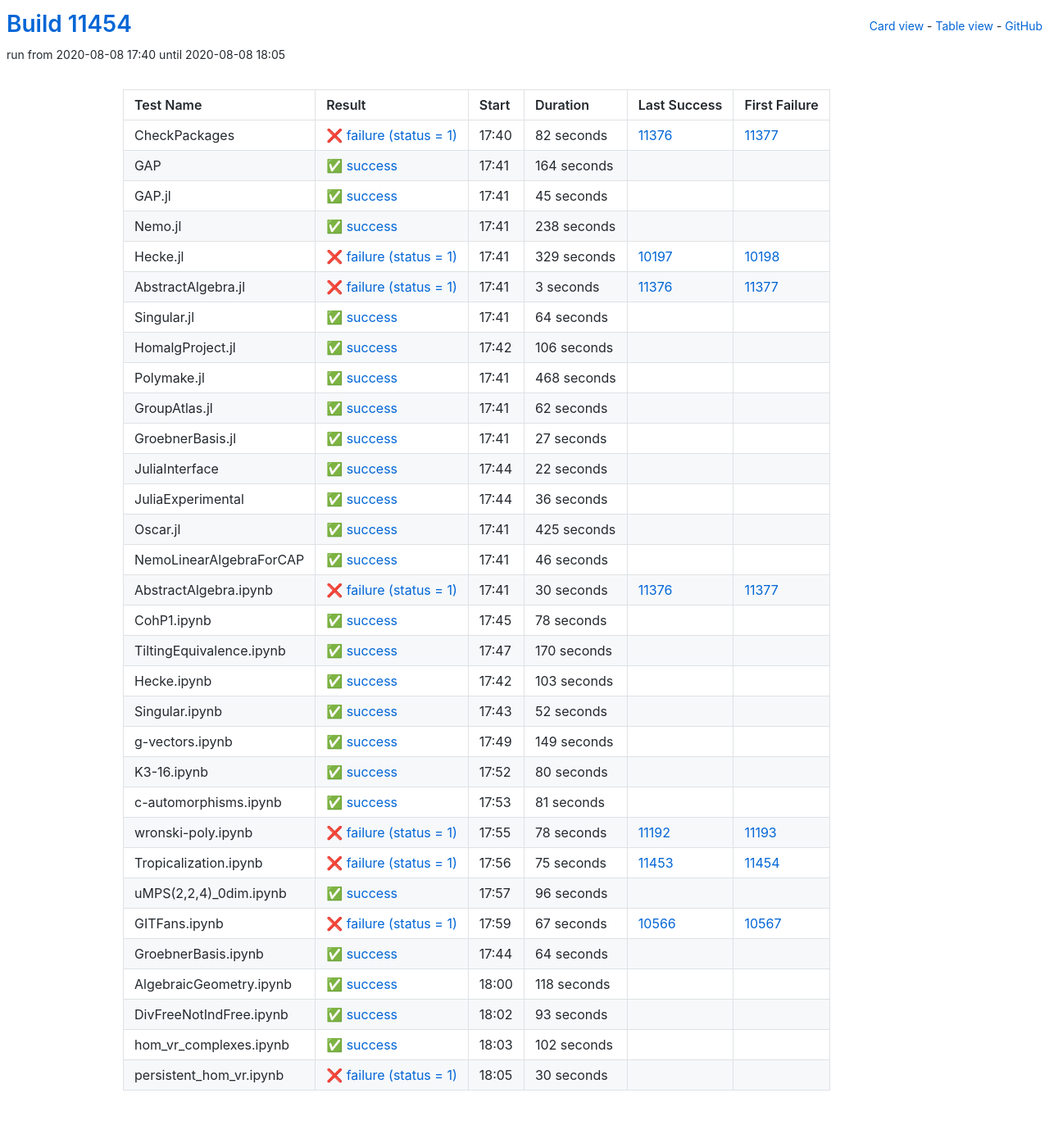
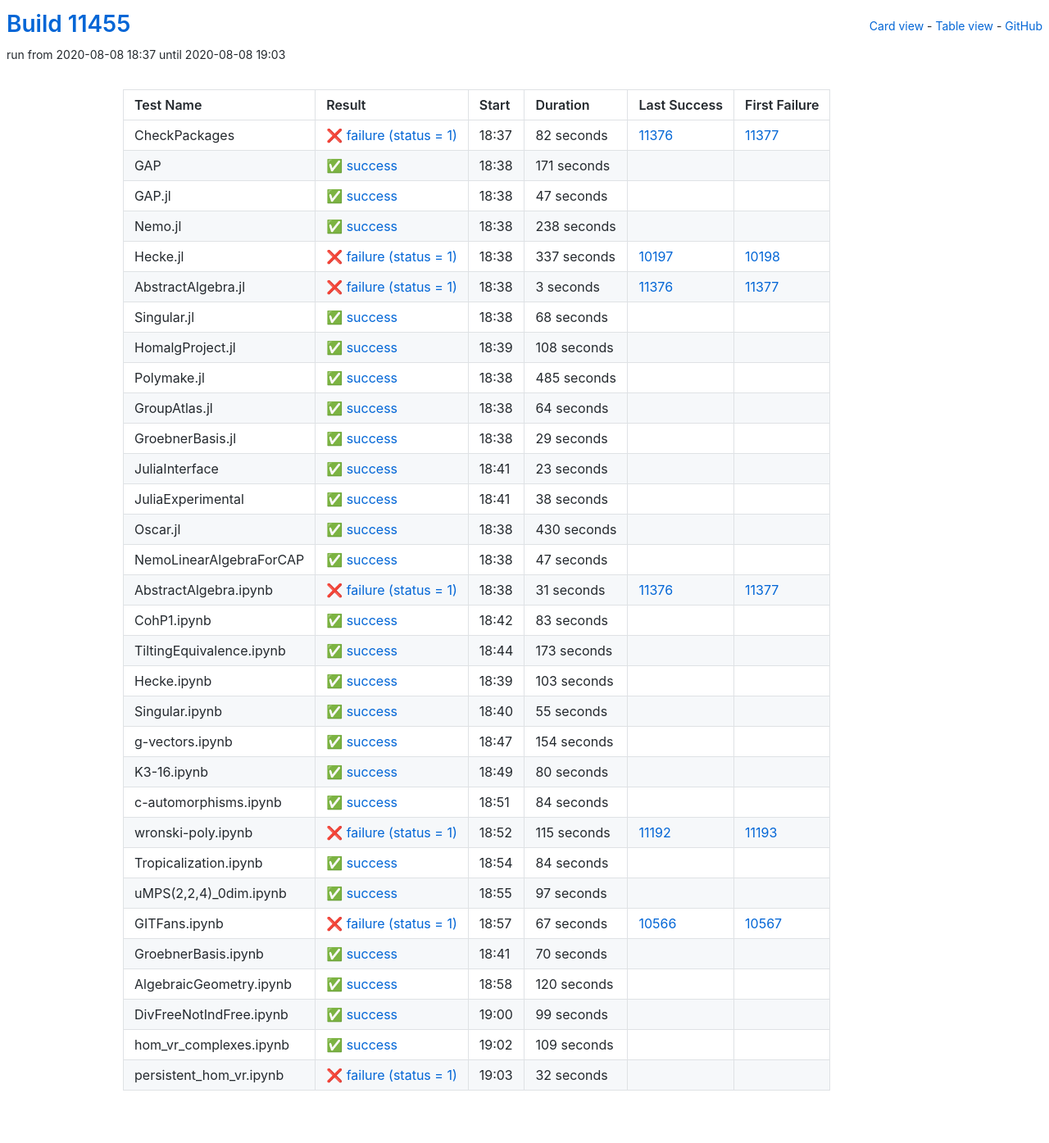
Before and after one commit to oscar-system/oscar-ci-status, a Jekyll site: the page built from table.html, in a window 1280 px wide. Shown: the whole page at 82% size. Built offline with Jekyll 4.4.1, drawn with Linux system fonts in a browser that asks for light colours.

Commit message:
Build #11455

```diff
--- a/_data/ci.yml
+++ b/_data/ci.yml
@@ -1,6 +1,6 @@
 ---
-build: 11454
-build_url: https://oscarci.mathematik.uni-kl.de/job/oscar/11454/
+build: 11455
+build_url: https://oscarci.mathematik.uni-kl.de/job/oscar/11455/
 job: oscar
 organization: oscar-system
 repo: oscar-ci-status
@@ -8,8 +8,8 @@
 tests:
 - name: CheckPackages
   id: checkpackages
-  log: https://oscarci.mathematik.uni-kl.de/job/oscar/11454/artifact/logs/build-11454/CheckPackages.log
-  start: 2020-08-08 17:40
+  log: https://oscarci.mathematik.uni-kl.de/job/oscar/11455/artifact/logs/build-11455/CheckPackages.log
+  start: 2020-08-08 18:37
   success: false
   exitcode: 1
   status: failure
@@ -20,32 +20,32 @@
   first_failure_url: https://oscarci.mathematik.uni-kl.de/job/oscar/11377/
 - name: GAP
   id: gap
-  log: https://oscarci.mathematik.uni-kl.de/job/oscar/11454/artifact/logs/build-11454/GAP.log
-  start: 2020-08-08 17:41
+  log: https://oscarci.mathematik.uni-kl.de/job/oscar/11455/artifact/logs/build-11455/GAP.log
+  start: 2020-08-08 18:38
   success: true
   exitcode: 0
   status: success
-  duration: 164
+  duration: 171
   last_success: false
   last_success_url:
   first_failure: false
   first_failure_url:
 - name: GAP.jl
   id: gap-jl
-  log: https://oscarci.mathematik.uni-kl.de/job/oscar/11454/artifact/logs/build-11454/GAP.jl.log
-  start: 2020-08-08 17:41
+  log: https://oscarci.mathematik.uni-kl.de/job/oscar/11455/artifact/logs/build-11455/GAP.jl.log
+  start: 2020-08-08 18:38
   success: true
   exitcode: 0
   status: success
-  duration: 45
+  duration: 47
   last_success: false
   last_success_url:
   first_failure: false
   first_failure_url:
 - name: Nemo.jl
   id: nemo-jl
-  log: https://oscarci.mathematik.uni-kl.de/job/oscar/11454/artifact/logs/build-11454/Nemo.jl.log
-  start: 2020-08-08 17:41
+  log: https://oscarci.mathematik.uni-kl.de/job/oscar/11455/artifact/logs/build-11455/Nemo.jl.log
+  start: 2020-08-08 18:38
   success: true
   exitcode: 0
   status: success
@@ -56,20 +56,20 @@
   first_failure_url:
 - name: Hecke.jl
   id: hecke-jl
-  log: https://oscarci.mathematik.uni-kl.de/job/oscar/11454/artifact/logs/build-11454/Hecke.jl.log
-  start: 2020-08-08 17:41
+  log: https://oscarci.mathematik.uni-kl.de/job/oscar/11455/artifact/logs/build-11455/Hecke.jl.log
+  start: 2020-08-08 18:38
   success: false
   exitcode: 1
   status: failure
-  duration: 329
+  duration: 337
   last_success: 10197
   last_success_url: https://oscarci.mathematik.uni-kl.de/job/oscar/10197/
   first_failure: 10198
   first_failure_url: https://oscarci.mathematik.uni-kl.de/job/oscar/10198/
 - name: AbstractAlgebra.jl
   id: abstractalgebra-jl
-  log: https://oscarci.mathematik.uni-kl.de/job/oscar/11454/artifact/logs/build-11454/AbstractAlgebra.jl.log
-  start: 2020-08-08 17:41
+  log: https://oscarci.mathematik.uni-kl.de/job/oscar/11455/artifact/logs/build-11455/AbstractAlgebra.jl.log
+  start: 2020-08-08 18:38
   success: false
   exitcode: 1
   status: failure
@@ -80,8 +80,44 @@
   first_failure_url: https://oscarci.mathematik.uni-kl.de/job/oscar/11377/
 - name: Singular.jl
   id: singular-jl
-  log: https://oscarci.mathematik.uni-kl.de/job/oscar/11454/artifact/logs/build-11454/Singular.jl.log
-  start: 2020-08-08 17:41
+  log: https://oscarci.mathematik.uni-kl.de/job/oscar/11455/artifact/logs/build-11455/Singular.jl.log
+  start: 2020-08-08 18:38
+  success: true
+  exitcode: 0
+  status: success
+  duration: 68
+  last_success: false
+  last_success_url:
+  first_failure: false
+  first_failure_url:
+- name: HomalgProject.jl
+  id: homalgproject-jl
+  log: https://oscarci.mathematik.uni-kl.de/job/oscar/11455/artifact/logs/build-11455/HomalgProject.jl.log
+  start: 2020-08-08 18:39
+  success: true
+  exitcode: 0
+  status: success
+  duration: 108
+  last_success: false
+  last_success_url:
+  first_failure: false
+  first_failure_url:
+- name: Polymake.jl
+  id: polymake-jl
+  log: https://oscarci.mathematik.uni-kl.de/job/oscar/11455/artifact/logs/build-11455/Polymake.jl.log
+  start: 2020-08-08 18:38
+  success: true
+  exitcode: 0
+  status: success
+  duration: 485
+  last_success: false
+  last_success_url:
+  first_failure: false
+  first_failure_url:
+- name: GroupAtlas.jl
+  id: groupatlas-jl
+  log: https://oscarci.mathematik.uni-kl.de/job/oscar/11455/artifact/logs/build-11455/GroupAtlas.jl.log
+  start: 2020-08-08 18:38
   success: true
   exitcode: 0
   status: success
@@ -90,142 +126,106 @@
   last_success_url:
   first_failure: false
   first_failure_url:
-- name: HomalgProject.jl
-  id: homalgproject-jl
-  log: https://oscarci.mathematik.uni-kl.de/job/oscar/11454/artifact/logs/build-11454/HomalgProject.jl.log
-  start: 2020-08-08 17:42
+- name: GroebnerBasis.jl
+  id: groebnerbasis-jl
+  log: https://oscarci.mathematik.uni-kl.de/job/oscar/11455/artifact/logs/build-11455/GroebnerBasis.jl.log
+  start: 2020-08-08 18:38
   success: true
   exitcode: 0
   status: success
-  duration: 106
-  last_success: false
-  last_success_url:
-  first_failure: false
-  first_failure_url:
-- name: Polymake.jl
-  id: polymake-jl
-  log: https://oscarci.mathematik.uni-kl.de/job/oscar/11454/artifact/logs/build-11454/Polymake.jl.log
-  start: 2020-08-08 17:41
-  success: true
-  exitcode: 0
-  status: success
-  duration: 468
-  last_success: false
-  last_success_url:
-  first_failure: false
-  first_failure_url:
-- name: GroupAtlas.jl
-  id: groupatlas-jl
-  log: https://oscarci.mathematik.uni-kl.de/job/oscar/11454/artifact/logs/build-11454/GroupAtlas.jl.log
-  start: 2020-08-08 17:41
-  success: true
-  exitcode: 0
-  status: success
-  duration: 62
-  last_success: false
-  last_success_url:
-  first_failure: false
-  first_failure_url:
-- name: GroebnerBasis.jl
-  id: groebnerbasis-jl
-  log: https://oscarci.mathematik.uni-kl.de/job/oscar/11454/artifact/logs/build-11454/GroebnerBasis.jl.log
-  start: 2020-08-08 17:41
-  success: true
-  exitcode: 0
-  status: success
-  duration: 27
+  duration: 29
   last_success: false
   last_success_url:
   first_failure: false
   first_failure_url:
 - name: JuliaInterface
   id: juliainterface
-  log: https://oscarci.mathematik.uni-kl.de/job/oscar/11454/artifact/logs/build-11454/JuliaInterface.log
-  start: 2020-08-08 17:44
+  log: https://oscarci.mathematik.uni-kl.de/job/oscar/11455/artifact/logs/build-11455/JuliaInterface.log
+  start: 2020-08-08 18:41
   success: true
   exitcode: 0
   status: success
-  duration: 22
+  duration: 23
   last_success: false
   last_success_url:
   first_failure: false
   first_failure_url:
 - name: JuliaExperimental
   id: juliaexperimental
-  log: https://oscarci.mathematik.uni-kl.de/job/oscar/11454/artifact/logs/build-11454/JuliaExperimental.log
-  start: 2020-08-08 17:44
+  log: https://oscarci.mathematik.uni-kl.de/job/oscar/11455/artifact/logs/build-11455/JuliaExperimental.log
+  start: 2020-08-08 18:41
   success: true
   exitcode: 0
   status: success
-  duration: 36
+  duration: 38
   last_success: false
   last_success_url:
   first_failure: false
   first_failure_url:
 - name: Oscar.jl
   id: oscar-jl
-  log: https://oscarci.mathematik.uni-kl.de/job/oscar/11454/artifact/logs/build-11454/Oscar.jl.log
-  start: 2020-08-08 17:41
+  log: https://oscarci.mathematik.uni-kl.de/job/oscar/11455/artifact/logs/build-11455/Oscar.jl.log
+  start: 2020-08-08 18:38
   success: true
   exitcode: 0
   status: success
-  duration: 425
+  duration: 430
   last_success: false
   last_success_url:
   first_failure: false
   first_failure_url:
 - name: NemoLinearAlgebraForCAP
   id: nemolinearalgebraforcap
-  log: https://oscarci.mathematik.uni-kl.de/job/oscar/11454/artifact/logs/build-11454/NemoLinearAlgebraForCAP.log
-  start: 2020-08-08 17:41
+  log: https://oscarci.mathematik.uni-kl.de/job/oscar/11455/artifact/logs/build-11455/NemoLinearAlgebraForCAP.log
+  start: 2020-08-08 18:38
   success: true
   exitcode: 0
   status: success
-  duration: 46
+  duration: 47
   last_success: false
   last_success_url:
   first_failure: false
   first_failure_url:
 - name: AbstractAlgebra.ipynb
   id: abstractalgebra-ipynb
-  log: https://oscarci.mathematik.uni-kl.de/job/oscar/11454/artifact/logs/build-11454/AbstractAlgebra.ipynb.log
-  start: 2020-08-08 17:41
+  log: https://oscarci.mathematik.uni-kl.de/job/oscar/11455/artifact/logs/build-11455/AbstractAlgebra.ipynb.log
+  start: 2020-08-08 18:38
   success: false
   exitcode: 1
   status: failure
-  duration: 30
+  duration: 31
   last_success: 11376
   last_success_url: https://oscarci.mathematik.uni-kl.de/job/oscar/11376/
   first_failure: 11377
   first_failure_url: https://oscarci.mathematik.uni-kl.de/job/oscar/11377/
 - name: CohP1.ipynb
   id: cohp1-ipynb
-  log: https://oscarci.mathematik.uni-kl.de/job/oscar/11454/artifact/logs/build-11454/CohP1.ipynb.log
-  start: 2020-08-08 17:45
+  log: https://oscarci.mathematik.uni-kl.de/job/oscar/11455/artifact/logs/build-11455/CohP1.ipynb.log
+  start: 2020-08-08 18:42
   success: true
   exitcode: 0
   status: success
-  duration: 78
+  duration: 83
   last_success: false
   last_success_url:
   first_failure: false
   first_failure_url:
 - name: TiltingEquivalence.ipynb
   id: tiltingequivalence-ipynb
-  log: https://oscarci.mathematik.uni-kl.de/job/oscar/11454/artifact/logs/build-11454/TiltingEquivalence.ipynb.log
-  start: 2020-08-08 17:47
+  log: https://oscarci.mathematik.uni-kl.de/job/oscar/11455/artifact/logs/build-11455/TiltingEquivalence.ipynb.log
+  start: 2020-08-08 18:44
   success: true
   exitcode: 0
   status: success
-  duration: 170
+  duration: 173
   last_success: false
   last_success_url:
   first_failure: false
   first_failure_url:
 - name: Hecke.ipynb
   id: hecke-ipynb
-  log: https://oscarci.mathematik.uni-kl.de/job/oscar/11454/artifact/logs/build-11454/Hecke.ipynb.log
-  start: 2020-08-08 17:42
+  log: https://oscarci.mathematik.uni-kl.de/job/oscar/11455/artifact/logs/build-11455/Hecke.ipynb.log
+  start: 2020-08-08 18:39
   success: true
   exitcode: 0
   status: success
@@ -236,32 +236,32 @@
   first_failure_url:
 - name: Singular.ipynb
   id: singular-ipynb
-  log: https://oscarci.mathematik.uni-kl.de/job/oscar/11454/artifact/logs/build-11454/Singular.ipynb.log
-  start: 2020-08-08 17:43
+  log: https://oscarci.mathematik.uni-kl.de/job/oscar/11455/artifact/logs/build-11455/Singular.ipynb.log
+  start: 2020-08-08 18:40
   success: true
   exitcode: 0
   status: success
-  duration: 52
+  duration: 55
   last_success: false
   last_success_url:
   first_failure: false
   first_failure_url:
 - name: g-vectors.ipynb
   id: g-vectors-ipynb
-  log: https://oscarci.mathematik.uni-kl.de/job/oscar/11454/artifact/logs/build-11454/g-vectors.ipynb.log
-  start: 2020-08-08 17:49
+  log: https://oscarci.mathematik.uni-kl.de/job/oscar/11455/artifact/logs/build-11455/g-vectors.ipynb.log
+  start: 2020-08-08 18:47
   success: true
   exitcode: 0
   status: success
-  duration: 149
+  duration: 154
   last_success: false
   last_success_url:
   first_failure: false
   first_failure_url:
 - name: K3-16.ipynb
   id: k3-16-ipynb
-  log: https://oscarci.mathematik.uni-kl.de/job/oscar/11454/artifact/logs/build-11454/K3-16.ipynb.log
-  start: 2020-08-08 17:52
+  log: https://oscarci.mathematik.uni-kl.de/job/oscar/11455/artifact/logs/build-11455/K3-16.ipynb.log
+  start: 2020-08-08 18:49
   success: true
   exitcode: 0
   status: success
@@ -272,56 +272,56 @@
   first_failure_url:
 - name: c-automorphisms.ipynb
   id: c-automorphisms-ipynb
-  log: https://oscarci.mathematik.uni-kl.de/job/oscar/11454/artifact/logs/build-11454/c-automorphisms.ipynb.log
-  start: 2020-08-08 17:53
+  log: https://oscarci.mathematik.uni-kl.de/job/oscar/11455/artifact/logs/build-11455/c-automorphisms.ipynb.log
+  start: 2020-08-08 18:51
   success: true
   exitcode: 0
   status: success
-  duration: 81
+  duration: 84
   last_success: false
   last_success_url:
   first_failure: false
   first_failure_url:
 - name: wronski-poly.ipynb
   id: wronski-poly-ipynb
-  log: https://oscarci.mathematik.uni-kl.de/job/oscar/11454/artifact/logs/build-11454/wronski-poly.ipynb.log
-  start: 2020-08-08 17:55
+  log: https://oscarci.mathematik.uni-kl.de/job/oscar/11455/artifact/logs/build-11455/wronski-poly.ipynb.log
+  start: 2020-08-08 18:52
   success: false
   exitcode: 1
   status: failure
-  duration: 78
+  duration: 115
   last_success: 11192
   last_success_url: https://oscarci.mathematik.uni-kl.de/job/oscar/11192/
   first_failure: 11193
   first_failure_url: https://oscarci.mathematik.uni-kl.de/job/oscar/11193/
 - name: Tropicalization.ipynb
   id: tropicalization-ipynb
-  log: https://oscarci.mathematik.uni-kl.de/job/oscar/11454/artifact/logs/build-11454/Tropicalization.ipynb.log
-  start: 2020-08-08 17:56
-  success: false
-  exitcode: 1
-  status: failure
-  duration: 75
-  last_success: 11453
-  last_success_url: https://oscarci.mathematik.uni-kl.de/job/oscar/11453/
-  first_failure: 11454
-  first_failure_url: https://oscarci.mathematik.uni-kl.de/job/oscar/11454/
-- name: uMPS(2,2,4)_0dim.ipynb
-  id: umps-2-2-4-0dim-ipynb
-  log: https://oscarci.mathematik.uni-kl.de/job/oscar/11454/artifact/logs/build-11454/uMPS-2-2-4-_0dim.ipynb.log
-  start: 2020-08-08 17:57
+  log: https://oscarci.mathematik.uni-kl.de/job/oscar/11455/artifact/logs/build-11455/Tropicalization.ipynb.log
+  start: 2020-08-08 18:54
   success: true
   exitcode: 0
   status: success
-  duration: 96
+  duration: 84
+  last_success: false
+  last_success_url:
+  first_failure: false
+  first_failure_url:
+- name: uMPS(2,2,4)_0dim.ipynb
+  id: umps-2-2-4-0dim-ipynb
+  log: https://oscarci.mathematik.uni-kl.de/job/oscar/11455/artifact/logs/build-11455/uMPS-2-2-4-_0dim.ipynb.log
+  start: 2020-08-08 18:55
+  success: true
+  exitcode: 0
+  status: success
+  duration: 97
   last_success: false
   last_success_url:
   first_failure: false
   first_failure_url:
 - name: GITFans.ipynb
   id: gitfans-ipynb
-  log: https://oscarci.mathematik.uni-kl.de/job/oscar/11454/artifact/logs/build-11454/GITFans.ipynb.log
-  start: 2020-08-08 17:59
+  log: https://oscarci.mathematik.uni-kl.de/job/oscar/11455/artifact/logs/build-11455/GITFans.ipynb.log
+  start: 2020-08-08 18:57
   success: false
   exitcode: 1
   status: failure
@@ -332,60 +332,60 @@
   first_failure_url: https://oscarci.mathematik.uni-kl.de/job/oscar/10567/
 - name: GroebnerBasis.ipynb
   id: groebnerbasis-ipynb
-  log: https://oscarci.mathematik.uni-kl.de/job/oscar/11454/artifact/logs/build-11454/GroebnerBasis.ipynb.log
-  start: 2020-08-08 17:44
+  log: https://oscarci.mathematik.uni-kl.de/job/oscar/11455/artifact/logs/build-11455/GroebnerBasis.ipynb.log
+  start: 2020-08-08 18:41
   success: true
   exitcode: 0
   status: success
-  duration: 64
+  duration: 70
   last_success: false
   last_success_url:
   first_failure: false
   first_failure_url:
 - name: AlgebraicGeometry.ipynb
   id: algebraicgeometry-ipynb
-  log: https://oscarci.mathematik.uni-kl.de/job/oscar/11454/artifact/logs/build-11454/AlgebraicGeometry.ipynb.log
-  start: 2020-08-08 18:00
+  log: https://oscarci.mathematik.uni-kl.de/job/oscar/11455/artifact/logs/build-11455/AlgebraicGeometry.ipynb.log
+  start: 2020-08-08 18:58
   success: true
   exitcode: 0
   status: success
-  duration: 118
+  duration: 120
   last_success: false
   last_success_url:
   first_failure: false
   first_failure_url:
 - name: DivFreeNotIndFree.ipynb
   id: divfreenotindfree-ipynb
-  log: https://oscarci.mathematik.uni-kl.de/job/oscar/11454/artifact/logs/build-11454/DivFreeNotIndFree.ipynb.log
-  start: 2020-08-08 18:02
+  log: https://oscarci.mathematik.uni-kl.de/job/oscar/11455/artifact/logs/build-11455/DivFreeNotIndFree.ipynb.log
+  start: 2020-08-08 19:00
   success: true
   exitcode: 0
   status: success
-  duration: 93
+  duration: 99
   last_success: false
   last_success_url:
   first_failure: false
   first_failure_url:
 - name: hom_vr_complexes.ipynb
   id: hom-vr-complexes-ipynb
-  log: https://oscarci.mathematik.uni-kl.de/job/oscar/11454/artifact/logs/build-11454/hom_vr_complexes.ipynb.log
-  start: 2020-08-08 18:03
+  log: https://oscarci.mathematik.uni-kl.de/job/oscar/11455/artifact/logs/build-11455/hom_vr_complexes.ipynb.log
+  start: 2020-08-08 19:02
   success: true
   exitcode: 0
   status: success
-  duration: 102
+  duration: 109
   last_success: false
   last_success_url:
   first_failure: false
   first_failure_url:
 - name: persistent_hom_vr.ipynb
   id: persistent-hom-vr-ipynb
-  log: https://oscarci.mathematik.uni-kl.de/job/oscar/11454/artifact/logs/build-11454/persistent_hom_vr.ipynb.log
-  start: 2020-08-08 18:05
+  log: https://oscarci.mathematik.uni-kl.de/job/oscar/11455/artifact/logs/build-11455/persistent_hom_vr.ipynb.log
+  start: 2020-08-08 19:03
   success: false
   exitcode: 1
   status: failure
-  duration: 30
+  duration: 32
   last_success: false
   last_success_url:
   first_failure: false
```
Also changed, not shown: README.md.
